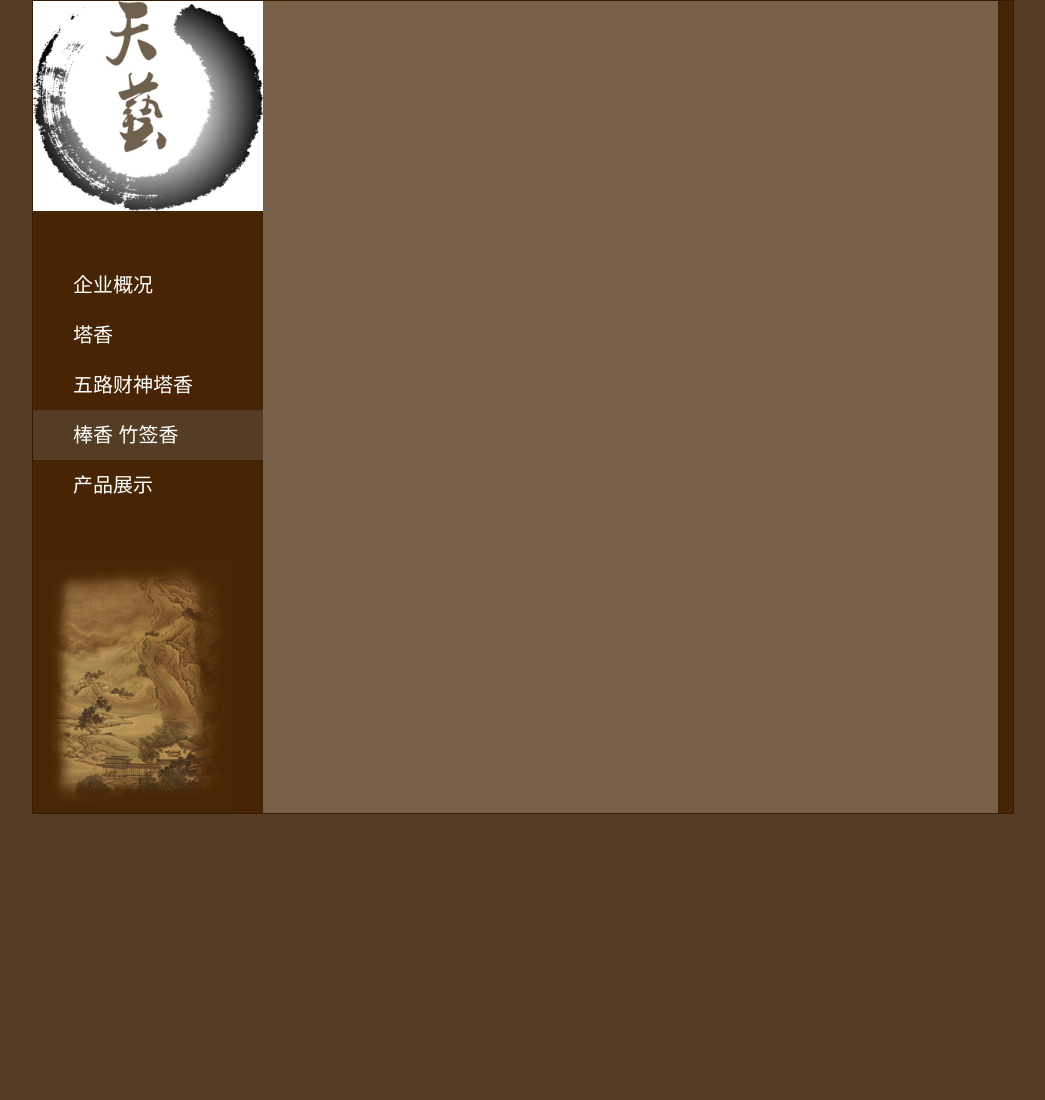
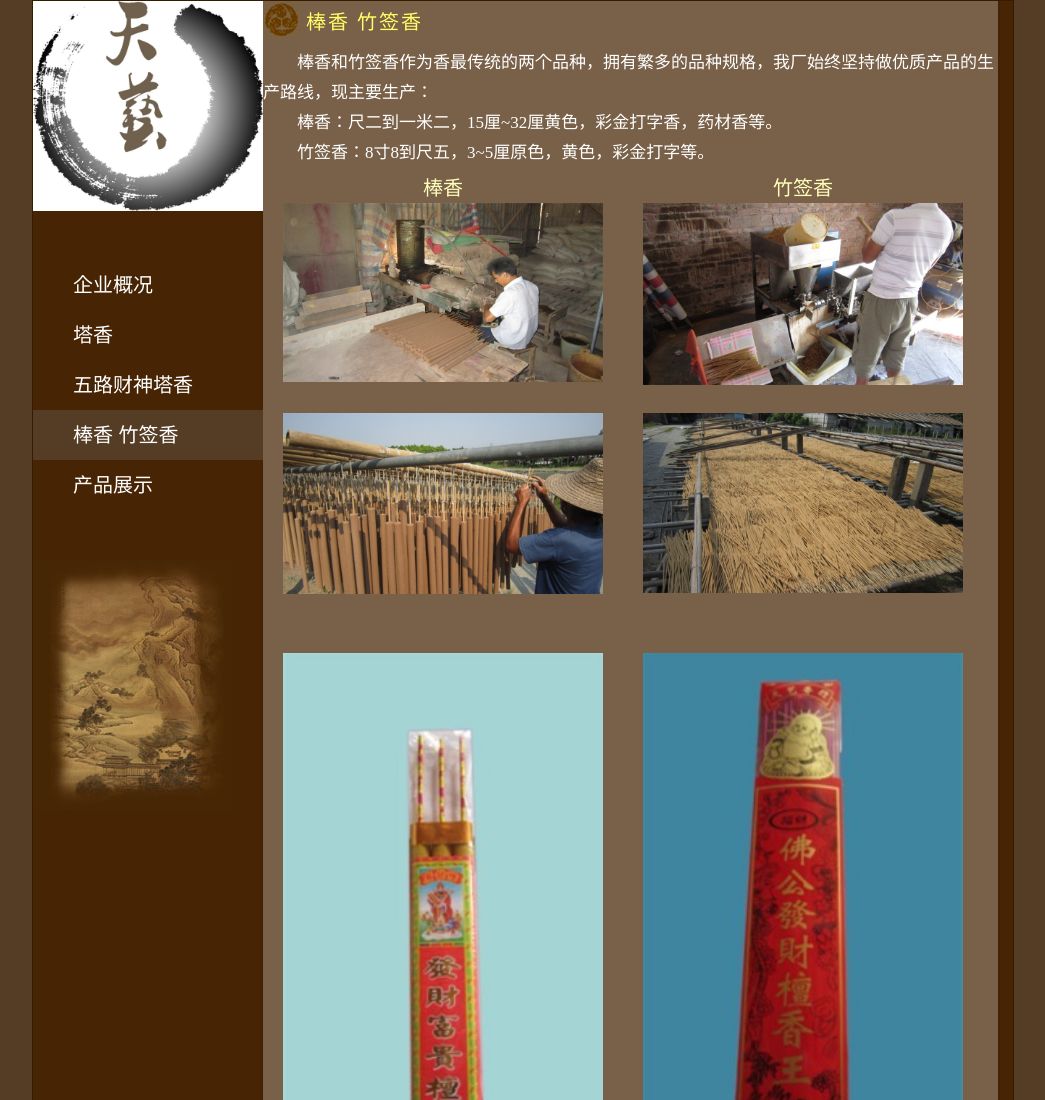
Before and after one commit to tianyixc/tianyixc.github.com, a plain HTML site: page product_03.html in a window 1280 px wide. Shown: the top 1100 px of the page, without its empty margins (117-1162 px from the left). Before the commit the page ends 814 px from the top, so only its background shows below. Drawn offline with Linux system fonts and the light colour scheme.

Commit message:
Add the product_03

```diff
--- a/css/style.css
+++ b/css/style.css
@@ -156,6 +156,8 @@ h3.title span {
 }
 .product02 .process-block h4 {
   text-align: center;
+  color: #FFB;
+  font-size: 20px;
 }
 
 .blendent {
@@ -172,3 +174,20 @@ h3.title span {
   width: 200px;
   margin-top: 58px;
 }
+
+.product03 .process-block img {
+  width: 320px;
+}
+.product03 .process-block {
+  float: left;
+  height: 230px;
+  margin: 5px 20px;
+}
+.product03 .process-block h4 {
+  text-align: center;
+  color: #FFB;
+  font-size: 20px;
+}
+.product03 .process-block.baxiang {
+  height: 100%;
+}
--- a/product_03.html
+++ b/product_03.html
@@ -22,7 +22,45 @@
         </ul>
         <img src="images/numb.jpg" alt="" />
       </div>
-      <div id="content">
+      <div id="content" class="product03">
+        <h3 class="title">
+          <img src="images/title-tag.png" alt="" />
+          <span>棒香 竹签香</span>
+          <div class="clear"></div>
+        </h3>
+        <div class="description">
+          <p>棒香和竹签香作为香最传统的两个品种，拥有繁多的品种规格，我厂始终坚持做优质产品的生产路线，现主要生产：</p>
+          <p>棒香：尺二到一米二，15厘~32厘黄色，彩金打字香，药材香等。</p>
+          <p>竹签香：8寸8到尺五，3~5厘原色，黄色，彩金打字等。</p>
+        </div>
+        <div>
+          <div class="process-block">
+            <h4>棒香</h4>
+            <img src="images/4-1.jpg" alt="天艺香厂" />
+          </div>
+          <div class="process-block">
+            <h4>竹签香</h4>
+            <img src="images/4-3.jpg" alt="天艺香厂" />
+          </div>
+          <div class="process-block">
+            <img src="images/4-2.jpg" alt="天艺香厂" />
+          </div>
+          <div class="process-block">
+            <img src="images/4-4.jpg" alt="天艺香厂" />
+          </div>
+          <div class="process-block baxiang">
+            <img src="images/4-12.jpg" alt="天艺香厂" />
+          </div>
+          <div class="process-block baxiang">
+            <img src="images/4-11.jpg" alt="天艺香厂" />
+          </div>
+          <div class="process-block baxiang">
+            <img src="images/4-10.jpg" alt="天艺香厂" />
+          </div>
+          <div class="process-block baxiang">
+            <img src="images/4-7.jpg" alt="天艺香厂" />
+          </div>
+        </div>
       </div>
       <div class="clear"></div>
     </div>
```
